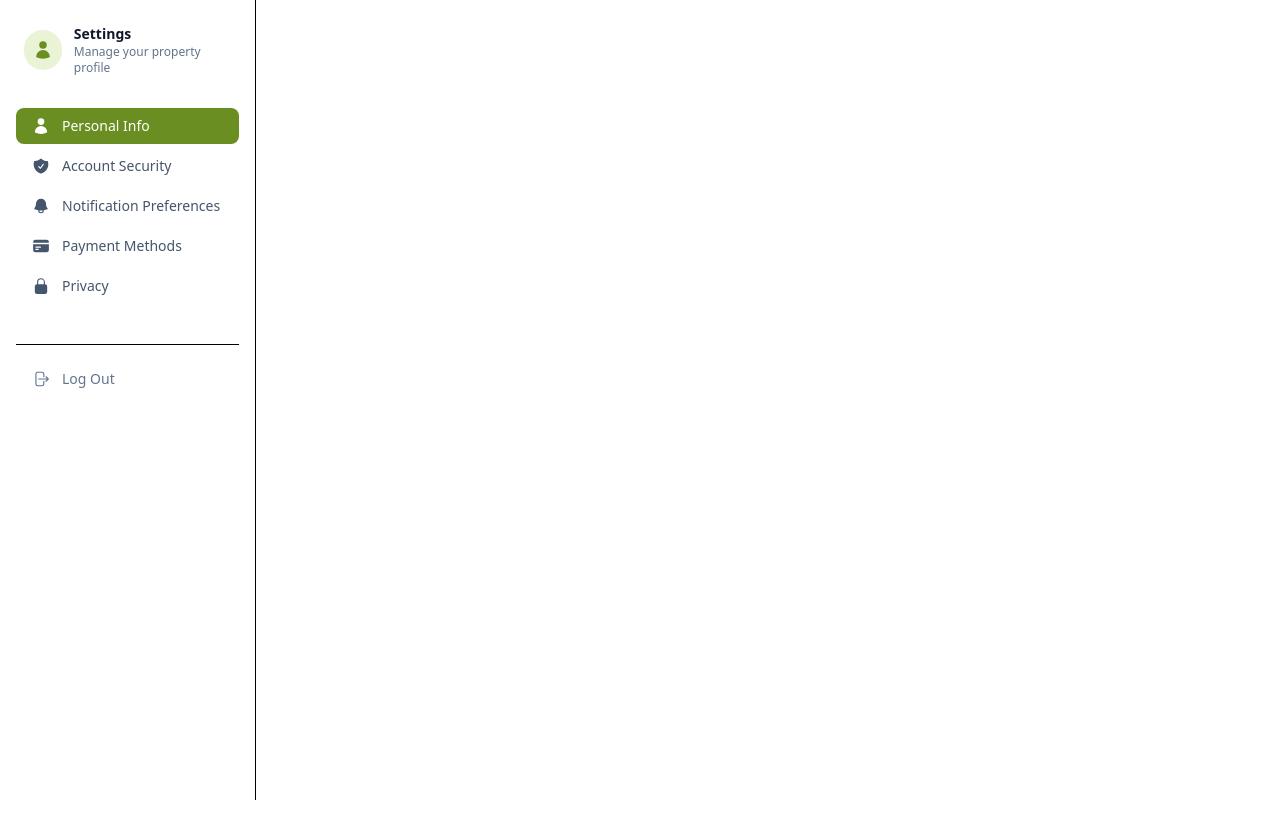
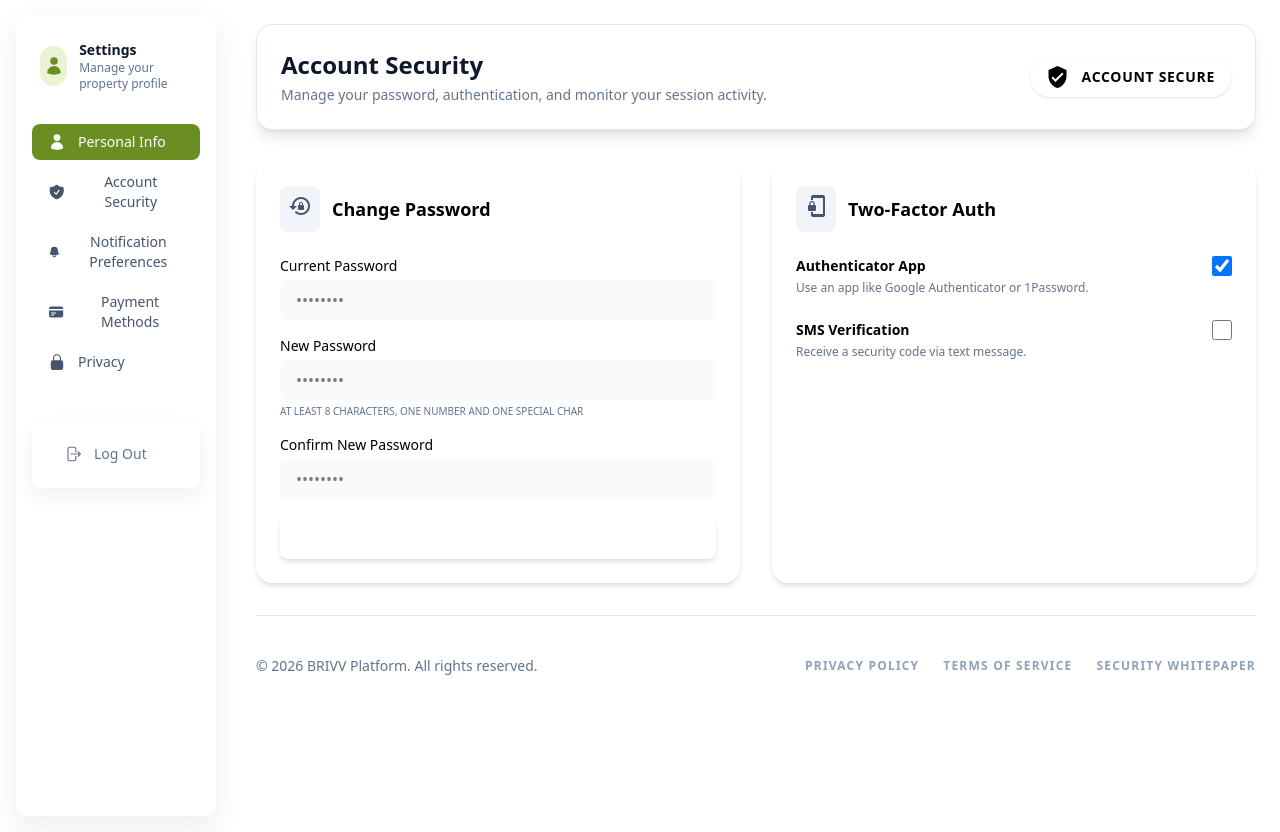
Before and after one commit to Akrapex/BRIVV-PROJECT, a React (Vite) app in the folder Brivv/: page /setting in a window 1280 px wide. Before the commit the page ends 800 px from the top, so only its background shows below. Built offline with nearby package versions, Linux system fonts and the light colour scheme.

Commit message:
commiting changes in the setting dashboard layout

```diff
--- a/Brivv/index.html
+++ b/Brivv/index.html
@@ -4,6 +4,7 @@
     <meta charset="UTF-8" />
     <link rel="icon" type="image/svg+xml" href="/vite.svg" />
     <meta name="viewport" content="width=device-width, initial-scale=1.0" />
+    <link href="https://fonts.googleapis.com/icon?family=Material+Icons" rel="stylesheet">
     <title>brivv</title>
   </head>
   <body>
--- a/Brivv/src/App.tsx
+++ b/Brivv/src/App.tsx
@@ -6,6 +6,7 @@ import Marketplace from './pages/Marketplace'
 import Profile from './pages/Profile'
 import Dashboard from './pages/Dashnoard'
 import Settings from './Settings'
+import Security from './pages/Security'
 import Education from './Education'
 function App() {
 
@@ -21,7 +22,8 @@ function App() {
         <Route index element={<Dashboard/>}/>
       </Route>
       <Route path='setting' element={<Settings/>}>
-        <Route/>
+        <Route index element={<Security/>}/>
+        <Route path='security' element={<Security/>}/>
       </Route>
     </Routes>
   );
--- a/Brivv/src/Settings.tsx
+++ b/Brivv/src/Settings.tsx
@@ -6,7 +6,7 @@ export default function Settings() {
     <div className="flex flex-row">
       <SideNavSub />
       <div>
-        <Outlet></Outlet>
+        <Outlet />
       </div>
     </div>
   );
--- a/Brivv/src/components/SideNavSub.tsx
+++ b/Brivv/src/components/SideNavSub.tsx
@@ -9,7 +9,7 @@ import {
 
 export default function SideNavSub() {
   return (
-    <aside className="h-screen w-64 border-r bg-white px-4 py-6">
+    <aside className="h-screen w-64 bg-white px-4 py-6 rounded-xl m-4 shadow-[0_10px_30px_rgba(0,0,0,0.08)]">
       {/* Header */}
       <div className="mb-8 flex items-center gap-3 px-2">
         <div className="flex h-10 w-10 items-center justify-center rounded-full bg-[#EAF3D6]">
@@ -31,7 +31,7 @@ export default function SideNavSub() {
       </nav>
 
       {/* Footer */}
-      <div className="mt-10 border-t pt-4">
+      <div className="mt-10 p-4 bg-white rounded-lg shadow-[0_8px_20px_rgba(0,0,0,0.06)]">
         <SideItem icon={HiArrowRightOnRectangle} label="Log Out" danger />
       </div>
     </aside>
--- /dev/null
+++ b/Brivv/src/pages/Security.tsx
@@ -0,0 +1,144 @@
+import React from "react";
+
+const AccountSecurity: React.FC = () => {
+  return (
+    <main className=" flex-1 space-y-8 p-6">
+      {/* Security Header */}
+      <div className="flex md:items-center p-6 rounded-2xl bg-white border-gray-800 shadow-lg w-250 justify-between gap-6 border border-slate-200 dark:border-slate-800">
+        <div>
+          <h1 className="text-2xl font-bold text-slate-900 dark:text-black ">
+            Account Security
+          </h1>
+          <p className="text-slate-500 dark:text-slate-400 text-sm mt-1">
+            Manage your password, authentication, and monitor your session activity.
+          </p>
+        </div>
+
+        <div className="flex items-center gap-3 bg-primary/10 px-4 py-2 rounded-full shadow-sm">
+          <span className="material-icons text-primary text-sm dark:text-green-500">
+            verified_user
+          </span>
+          <span className="text-primary text-sm font-semibold uppercase tracking-wider dark:text-green-500">
+            Account Secure
+          </span>
+        </div>
+      </div>
+
+      {/* Grid Section */}
+      <div className="grid grid-cols-1 md:grid-cols-2 gap-8">
+        {/* Change Password */}
+        <section className="bg-white dark:bg-slate-900 rounded-2xl p-6 shadow-md">
+          <div className="flex items-center gap-3 mb-6">
+            <div className="p-2 bg-slate-100 dark:bg-slate-800 rounded-lg">
+              <span className="material-icons text-slate-600 dark:text-slate-400">
+                lock_reset
+              </span>
+            </div>
+            <h2 className="text-lg font-bold">Change Password</h2>
+          </div>
+
+          <form className="space-y-4">
+            <div>
+              <label className="block text-sm font-medium mb-1">
+                Current Password
+              </label>
+              <input
+                type="password"
+                placeholder="••••••••"
+                className="w-full bg-slate-50 dark:bg-slate-800 rounded-lg px-4 py-2"
+              />
+            </div>
+
+            <div>
+              <label className="block text-sm font-medium mb-1">
+                New Password
+              </label>
+              <input
+                type="password"
+                placeholder="••••••••"
+                className="w-full bg-slate-50 dark:bg-slate-800 rounded-lg px-4 py-2"
+              />
+              <p className="text-[10px] text-slate-500 mt-1 uppercase">
+                At least 8 characters, one number and one special char
+              </p>
+            </div>
+
+            <div>
+              <label className="block text-sm font-medium mb-1">
+                Confirm New Password
+              </label>
+              <input
+                type="password"
+                placeholder="••••••••"
+                className="w-full bg-slate-50 dark:bg-slate-800 rounded-lg px-4 py-2"
+              />
+            </div>
+
+            <button
+              type="submit"
+              className="w-full bg-primary hover:bg-primary/90 text-white font-bold py-2.5 rounded-lg shadow-md"
+            >
+              Update Password
+            </button>
+          </form>
+        </section>
+
+        {/* Two Factor Authentication */}
+        <section className="bg-white dark:bg-slate-900 rounded-2xl p-6 shadow-md">
+          <div className="flex items-center gap-3 mb-6">
+            <div className="p-2 bg-slate-100 dark:bg-slate-800 rounded-lg">
+              <span className="material-icons text-slate-600 dark:text-slate-400">
+                phonelink_lock
+              </span>
+            </div>
+            <h2 className="text-lg font-bold">Two-Factor Auth</h2>
+          </div>
+
+          <div className="space-y-6">
+            <div className="flex justify-between items-start">
+              <div>
+                <h3 className="font-semibold text-sm">Authenticator App</h3>
+                <p className="text-xs text-slate-500 mt-1">
+                  Use an app like Google Authenticator or 1Password.
+                </p>
+              </div>
+              <input type="checkbox" className="h-5 w-5 accent-primary" defaultChecked />
+            </div>
+
+            <div className="flex justify-between items-start">
+              <div>
+                <h3 className="font-semibold text-sm">SMS Verification</h3>
+                <p className="text-xs text-slate-500 mt-1">
+                  Receive a security code via text message.
+                </p>
+              </div>
+              <input type="checkbox" className="h-5 w-5 accent-primary" />
+            </div>
+          </div>
+        </section>
+      </div>
+
+      {/* Footer */}
+      <footer className="py-10 border-t border-slate-200 dark:border-slate-800">
+        <div className="flex flex-col md:flex-row justify-between items-center gap-4">
+          <p className="text-sm text-slate-500">
+            © 2026 BRIVV  Platform. All rights reserved.
+          </p>
+          <div className="flex gap-6">
+            <a href="#" className="text-xs text-slate-400 hover:text-primary transition-colors uppercase tracking-widest font-bold">
+              Privacy Policy
+            </a>
+            <a href="#" className="text-xs text-slate-400 hover:text-primary transition-colors uppercase tracking-widest font-bold">
+              Terms of Service
+            </a>
+            <a href="#" className="text-xs text-slate-400 hover:text-primary transition-colors uppercase tracking-widest font-bold">
+              Security Whitepaper
+            </a>
+          </div>
+        </div>
+      </footer>
+    </main>
+  );
+};
+
+export default AccountSecurity;
```
Also changed, not shown: 2 other files (tests, documents, lock files or other folders).
